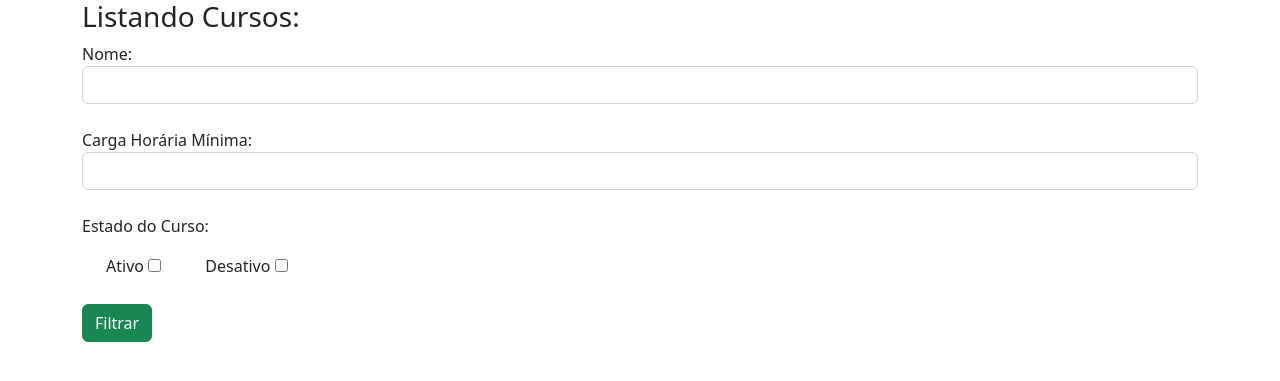
After one commit to Pedrow1406/python_django, a Django app: page /cursos/listar_curso/ in a window 1280 px wide. The commit adds this page. Shown: the top 381 px of the page. Run offline with Django 5.2, Linux system fonts and the light colour scheme; data that the repository does not hold is empty.

Commit message:
Formulário de Criação de Cursos
Criando um formulário com django.
Nesse Formulário o Usuário pode adicionar mais cursos , desativar ou ativar o curso e também pode fazer uma busca com a opção de filtrar

```diff
--- a/cursos/models.py
+++ b/cursos/models.py
@@ -7,3 +7,6 @@ class Cursos(models.Model):
     carga_horaria = models.IntegerField()
     data_criacao = models.DateTimeField()
     ativo = models.BooleanField(default=True)
+
+    def __str__(self):
+        return self.nome
--- a/cursos/templates/cursos/criar_curso.html
+++ b/cursos/templates/cursos/criar_curso.html
@@ -22,7 +22,8 @@
             <label for="carga">Carga Horária: </label>
             <input type="number" name="carga" id="carga" class="form-control" required>
 
-            <input type="submit" value="Enviar">
+            <br>
+            <input type="submit" value="Enviar" class="btn btn-primary">
         </form>
     </div>
     <script src="https://cdn.jsdelivr.net/npm/bootstrap@5.2.3/dist/js/bootstrap.bundle.min.js" integrity="sha384-kenU1KFdBIe4zVF0s0G1M5b4hcpxyD9F7jL+jjXkk+Q2h455rYXK/7HAuoJl+0I4" crossorigin="anonymous"></script>
--- /dev/null
+++ b/cursos/templates/cursos/listar_curso.html
@@ -0,0 +1,53 @@
+<!doctype html>
+<html lang="pt-br">
+  <head>
+    <meta charset="utf-8">
+    <meta name="viewport" content="width=device-width, initial-scale=1">
+    <title>Listar Cursos</title>
+    <link href="https://cdn.jsdelivr.net/npm/bootstrap@5.2.3/dist/css/bootstrap.min.css" rel="stylesheet" integrity="sha384-rbsA2VBKQhggwzxH7pPCaAqO46MgnOM80zW1RWuH61DGLwZJEdK2Kadq2F9CUG65" crossorigin="anonymous">
+  </head>
+  <body>
+    <div class="container">
+        <h3>Listando Cursos: </h3>
+
+        <form action" {% url "listar_cursos" %}" method="GET">
+
+            <label for="nome_filtrado">Nome: </label>
+            <input type="text" name='nome_filtrado' id="nome_filtrado" class='form-control'>
+            <br>
+            <label for="carga_filtrada">Carga Horária Mínima: </label>
+            <input type="text" name='carga_filtrada' id="carga_filtrada" class='form-control'>
+            <br>
+            <p>Estado do Curso: </p>
+            <div class='form-check form-check-inline'>
+                <label for="estado_ativo">Ativo</label>
+                <input type="checkbox" name="estado_ativo" id="estado_ativo">
+            </div>
+            <div class='form-check form-check-inline'>
+                <label for="estado_desativo">Desativo</label>
+                <input type="checkbox" name="estado_desativo" id="estado_desativo">
+            </div>
+            <br>
+            <br>
+            <input type="submit" value="Filtrar" class='btn btn-success'>
+        </form>
+        <br>
+        {% for i in cursos %}
+            {% if i.ativo %}
+                <div class='p-3 mb-2 bg-success text-white rounded bg-opacity-75'>
+                    <h3>Nome: <a class='link-secondary text-decoration-none' href="/cursos/ver_curso/{{i.id}}">{{i.nome}}</a></h3>
+                    <h4>Carga Horária: {{i.carga_horaria}}</h4>
+                    <br>
+                </div>
+            {% else %}
+                <div class="p-3 mb-2 bg-danger text-white rounded bg-opacity-75">
+                    <h3>Nome: <a class='link-secondary text-decoration-none' href="/cursos/ver_curso/{{i.id}}">{{i.nome}}</a></h3>
+                    <h4>Carga Horária: {{i.carga_horaria}}</h4>
+                    <br>
+                </div>
+            {% endif %}
+        {% endfor %}
+    </div>
+    <script src="https://cdn.jsdelivr.net/npm/bootstrap@5.2.3/dist/js/bootstrap.bundle.min.js" integrity="sha384-kenU1KFdBIe4zVF0s0G1M5b4hcpxyD9F7jL+jjXkk+Q2h455rYXK/7HAuoJl+0I4" crossorigin="anonymous"></script>
+  </body>
+</html>
--- a/cursos/urls.py
+++ b/cursos/urls.py
@@ -1,6 +1,9 @@
 from django.urls import path, include
 from . import views
 urlpatterns = [
-    path('acessar_curso/', views.acessar_curso),
-    path('criar_curso/', views.criar_curso)
+    path('listar_curso/', views.listar_curso, name='listar_cursos'),
+    path('criar_curso/', views.criar_curso, name='criar_curso'),
+    path('ver_curso/<int:id>/', views.ver_curso, name='ver_curso'),
+    path('desativar_curso/<int:id>/', views.desativar_curso, name='desativar_curso'),
+    path('ativar_curso/<int:id>',views.ativar_curso, name='ativar_curso' )
 ]
--- a/cursos/views.py
+++ b/cursos/views.py
@@ -3,8 +3,52 @@ from django.http import HttpResponse
 from .models import Cursos
 from datetime import datetime
 # Create your views here.
-def acessar_curso(request):
-    return render(request, 'cursos/acessar_curso.html')
+
+def listar_curso(request):
+    nome_filtrar = request.GET.get('nome_filtrado')
+    carga_filtrar = request.GET.get('carga_filtrada')
+    estado_ativo = request.GET.get('estado_ativo')
+    estado_desativo = request.GET.get('estado_desativo')
+    cursos = Cursos.objects.all()
+
+    if estado_ativo and estado_desativo:
+        cursos = Cursos.objects.all()
+    elif estado_ativo:
+        estado_ativo = True
+        cursos = cursos.filter(ativo=estado_ativo)
+    elif estado_desativo:
+        estado_desativo = False
+        cursos = cursos.filter(ativo=estado_desativo)
+
+    if nome_filtrar:
+        cursos = cursos.filter(nome__contains=nome_filtrar)
+    if carga_filtrar:
+       cursos = cursos.filter(carga_horaria__gte=carga_filtrar) # gte == greater than equal
+
+
+    return render(request, 'cursos/listar_curso.html', {'cursos':cursos})
+
+
+
+def ver_curso(request, id):
+    curso = Cursos.objects.get(id=id)
+    print(curso)
+    return render(request, 'cursos/ver_curso.html', {'curso': curso})
+
+
+def desativar_curso(request, id):
+    curso = Cursos.objects.get(id=id)
+    curso.ativo = False
+    curso.save()
+    return redirect('/cursos/listar_curso/')
+
+
+def ativar_curso(request, id):
+    curso = Cursos.objects.get(id=id)
+    curso.ativo = True
+    curso.save()
+    return redirect('/cursos/listar_curso/')
+
 
 def criar_curso(request):
     if request.method == "GET":
@@ -19,5 +63,4 @@ def criar_curso(request):
             data_criacao = datetime.now()
         )
         curso.save()
-
         return redirect('/cursos/criar_curso/?status=1')
```
Also changed, not shown: cursos/templates/cursos/acessar_curso.html (deleted, +0 -11 lines), cursos/templates/cursos/ver_curso.html (added, +24 -0 lines).
